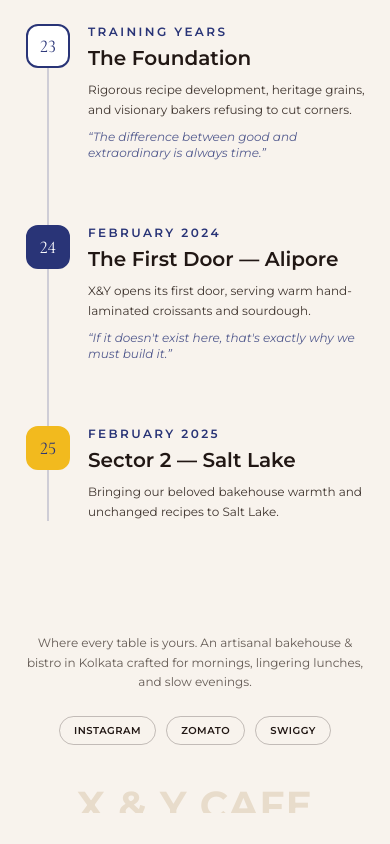
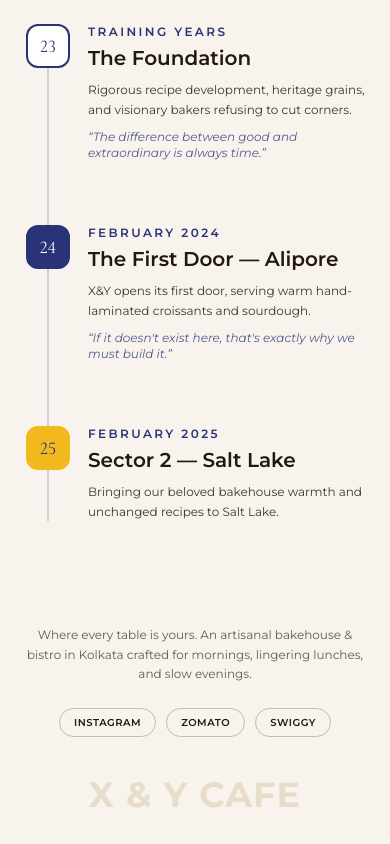
Before and after one commit to iamdapy3279/candy, a Next.js app: page / in a window 390 px wide. Shown: the part 5475-6319 px from the top of the page. Before the commit the page ends 6288 px from the top, so only its background shows below. Built offline with nearby package versions, Linux system fonts and the light colour scheme.

Commit message:
Display full X & Y Cafe footer text without bottom clipping

```diff
--- a/components/Footer.tsx
+++ b/components/Footer.tsx
@@ -9,7 +9,7 @@ export default function Footer() {
   return (
     <footer
       aria-label="Footer"
-      className="bg-cream-100 pt-16 sm:pt-20 md:pt-24 pb-0 relative overflow-hidden select-none transition-colors w-full flex flex-col items-center justify-between"
+      className="bg-cream-100 pt-14 sm:pt-16 md:pt-20 pb-8 sm:pb-12 md:pb-14 select-none transition-colors w-full flex flex-col items-center justify-between"
     >
       {/* Top Centered Content: Description Text & Tiny Buttons */}
       <div className="max-w-2xl mx-auto px-6 flex flex-col items-center text-center relative z-10">
@@ -47,9 +47,9 @@ export default function Footer() {
         </div>
       </div>
 
-      {/* Giant Cut-Off Brand Name at Bottom (with generous left and right margins) */}
-      <div className="w-full max-w-[1400px] mx-auto px-8 sm:px-14 md:px-20 lg:px-28 flex justify-center mt-10 sm:mt-14 md:mt-16 overflow-hidden pointer-events-none select-none">
-        <span className="font-sans font-bold text-[10vw] sm:text-[10.5vw] md:text-[11vw] lg:text-[130px] xl:text-[145px] leading-[0.72] tracking-[0.03em] sm:tracking-[0.05em] uppercase text-[#E8DCCB] whitespace-nowrap translate-y-[22%] sm:translate-y-[25%] block text-center">
+      {/* Full Brand Name at Bottom (Entire text fully visible, not cut off) */}
+      <div className="w-full max-w-[1400px] mx-auto px-6 sm:px-10 md:px-16 flex justify-center mt-10 sm:mt-12 md:mt-14 pointer-events-none select-none">
+        <span className="font-sans font-bold text-[9vw] sm:text-[9.5vw] md:text-[10vw] lg:text-[120px] xl:text-[135px] leading-none tracking-[0.03em] sm:tracking-[0.05em] uppercase text-[#E8DCCB] whitespace-nowrap block text-center">
           X &amp; Y Cafe
         </span>
       </div>
```
